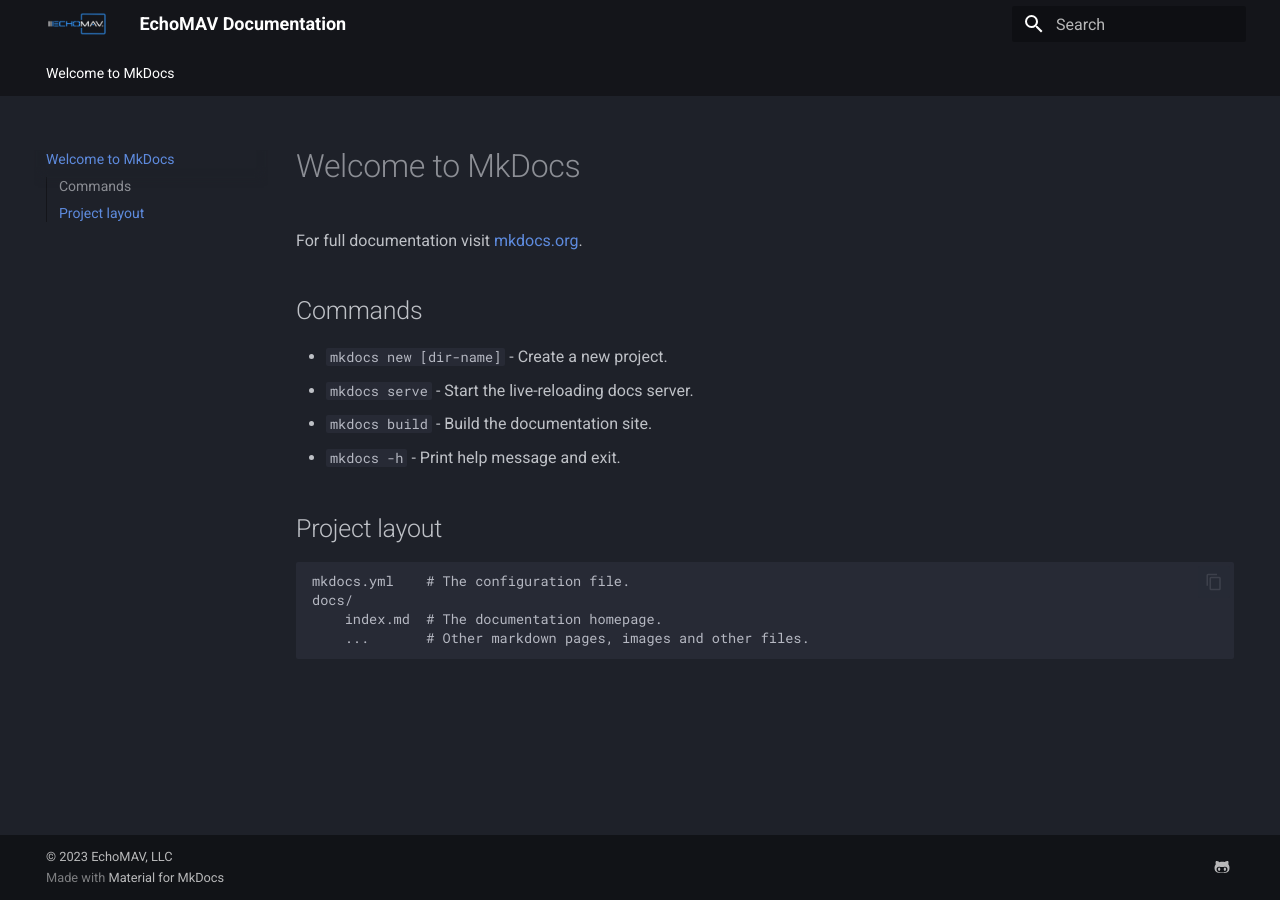
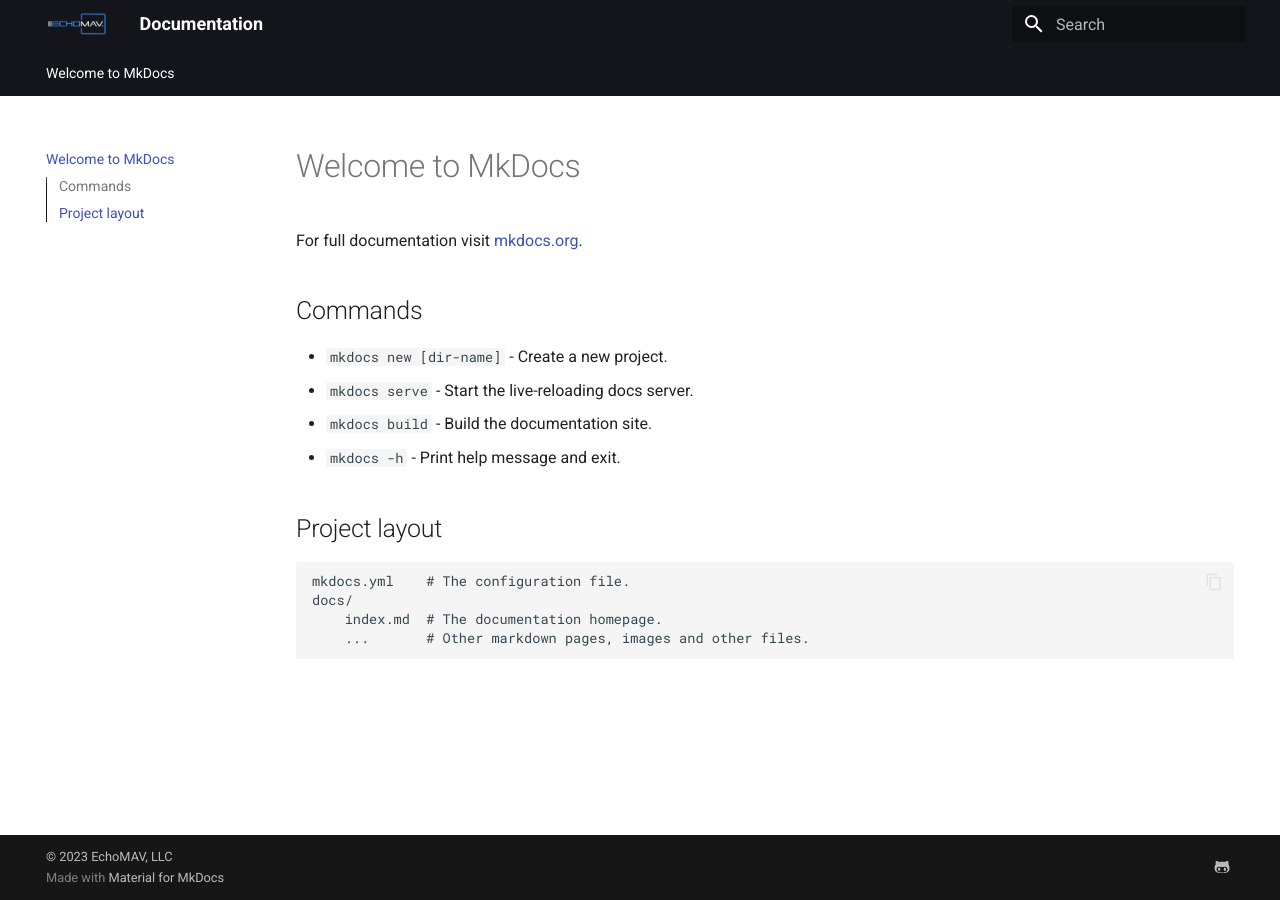
Before and after one commit to EchoMAV/docs, an MkDocs documentation site: the page built from docs/index.md, in a window 1280 px wide. Built offline with MkDocs 1.6.1 and Material for MkDocs 9.7.7, drawn with Linux system fonts in a browser that asks for light colours.

```diff
--- a/mkdocs.yml
+++ b/mkdocs.yml
@@ -1,4 +1,4 @@
-site_name: EchoMAV Documentation
+site_name: Documentation
 theme:
   name: material
   logo: assets/echomav-small-black-bg.png
@@ -14,10 +14,8 @@
     - content.code.copy
   language: en
   palette:
-    - scheme: slate
       primary: black
       accent: blue
-
 extra:
   homepage: https://echomav.com
   social:
```
